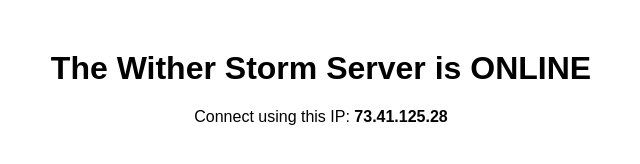
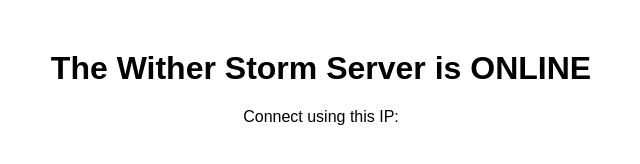
Before and after one commit to SayloIs1/SayloIs1.github.io, a plain HTML site: page index.html in a window 1280 px wide. Shown: the whole page, without its empty margins (319-959 px from the left). Drawn offline with Linux system fonts and the light colour scheme.

Commit message:
Server started

```diff
--- a/index.html
+++ b/index.html
@@ -1,5 +1,5 @@
 <!DOCTYPE html>
 <html><body style='font-family:sans-serif; text-align:center; margin-top: 50px;'>
-      <h1>The Wither Storm Server is ONLINE</h1>
-      <p>Connect using this IP: <strong>73.41.125.28</strong></p>
+       <h1>The Wither Storm Server is ONLINE</h1>
+       <p>Connect using this IP: <strong></strong></p>
 </body></html>
```
